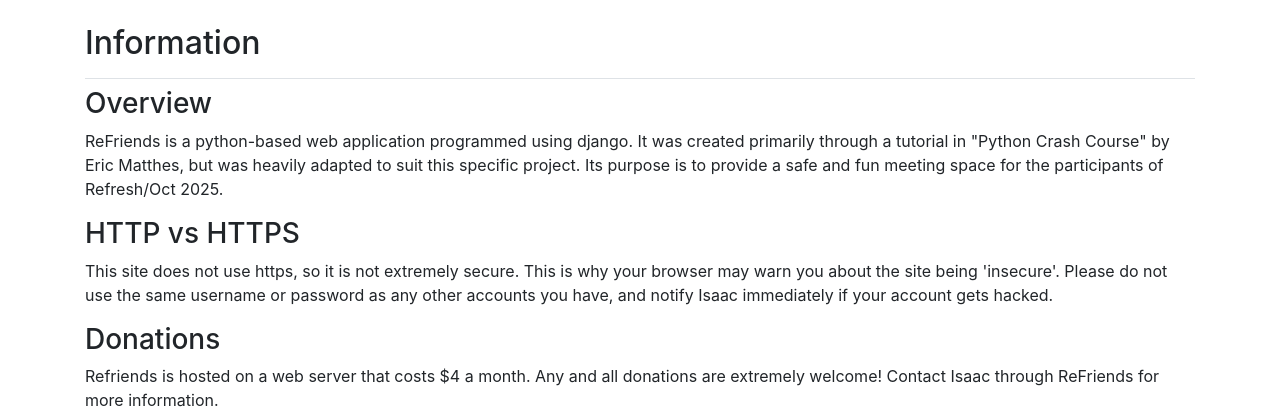
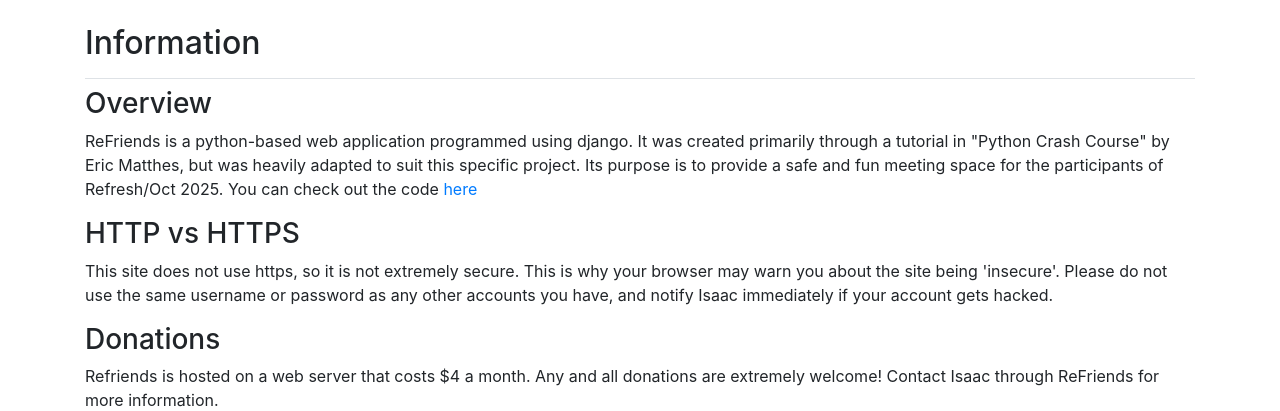
Before and after one commit to n8marti/ReFriends, a Django app: page /info/ in a window 1280 px wide. Shown: the part 58-469 px from the top of the page. Run offline with Django 3.2, Linux system fonts and the light colour scheme; the visitor is signed in with stand-in values (Sample User, id 1); some libraries are stand-ins or nearby versions.

Commit message:
Added link to github repo

```diff
--- a/Refriends/templates/Refriends/info.html
+++ b/Refriends/templates/Refriends/info.html
@@ -4,7 +4,7 @@
 
 <h3>Overview</h3>
 
-<p>ReFriends is a python-based web application programmed using django. It was created primarily through a tutorial in "Python Crash Course" by Eric Matthes, but was heavily adapted to suit this specific project. Its purpose is to provide a safe and fun meeting space for the participants of Refresh/Oct 2025.</p>
+<p>ReFriends is a python-based web application programmed using django. It was created primarily through a tutorial in "Python Crash Course" by Eric Matthes, but was heavily adapted to suit this specific project. Its purpose is to provide a safe and fun meeting space for the participants of Refresh/Oct 2025. You can check out the code <a href=https://github.com/n8marti/ReFriends>here</a></p>
 
 <h3>HTTP vs HTTPS</h3>
 
```
